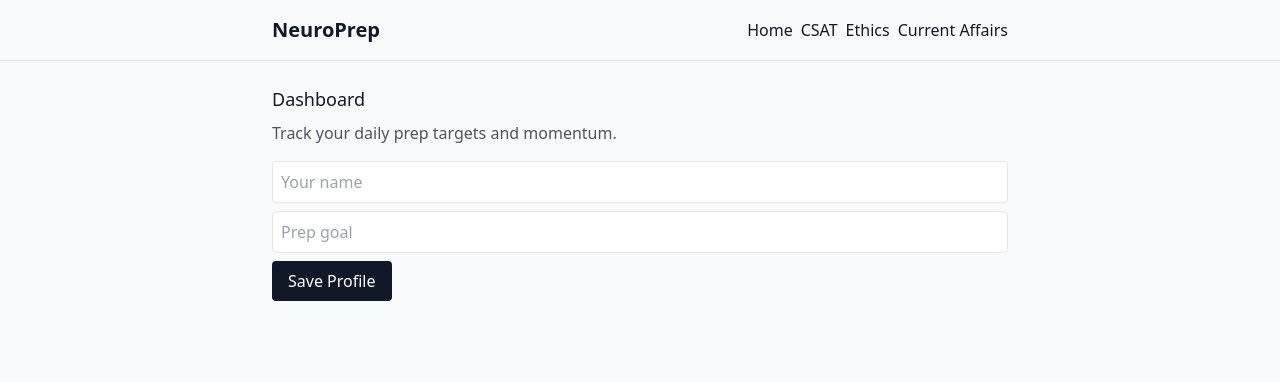
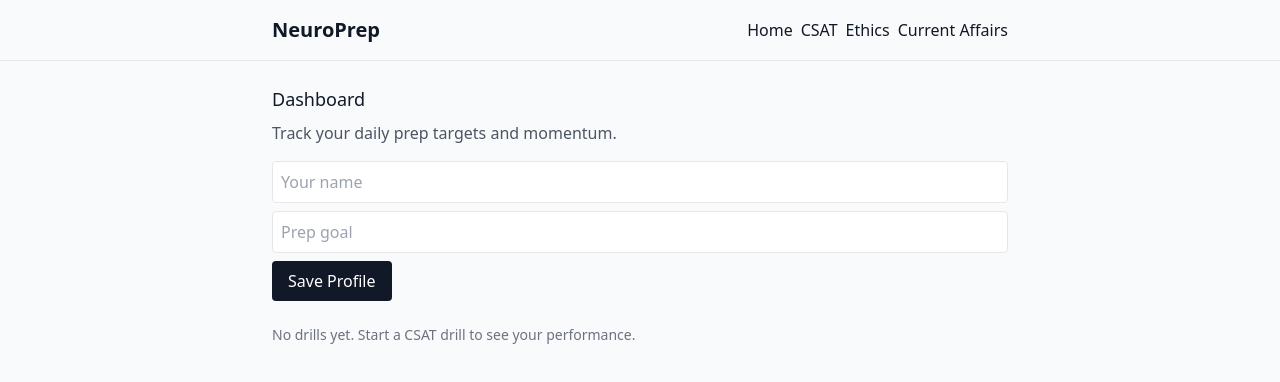
Before and after one commit to Vksh07/vtd2, a React (Vite) app in the folder frontend/: page / in a window 1280 px wide. Shown: the top 382 px of the page. Built offline with nearby package versions, Linux system fonts and the light colour scheme.

Commit message:
Improve dashboard empty state before first drill

```diff
--- a/frontend/src/App.tsx
+++ b/frontend/src/App.tsx
@@ -235,8 +235,11 @@ function App() {
               {profileSaved && <p className="text-sm text-gray-500">Profile saved locally.</p>}
               {homeError && <p className="text-sm text-red-600">{homeError}</p>}
             </div>
-            {history.length > 0 && (
             <div className="mt-6 space-y-3">
+              {history.length === 0 ? (
+                <p className="text-sm text-gray-500">No drills yet. Start a CSAT drill to see your performance.</p>
+              ) : (
+                <>
                   <div className="flex items-center gap-4 text-sm text-gray-700">
                     <span>Streak: {history.filter((entry, idx, arr) => idx === 0 || entry.date !== arr[idx - 1].date).length} days</span>
                     <span>Best: {Math.max(...history.map((entry) => entry.score / entry.total)) * 100 | 0}%</span>
@@ -283,8 +286,9 @@ function App() {
                       </div>
                     )
                   })()}
+                </>
+              )}
             </div>
-            )}
           </section>
         )}
         {tab === 'csat' && (
```
Also changed, not shown: 1 other file (tests, documents, lock files or other folders). Lines whose indentation alone changed are shown as unchanged.
